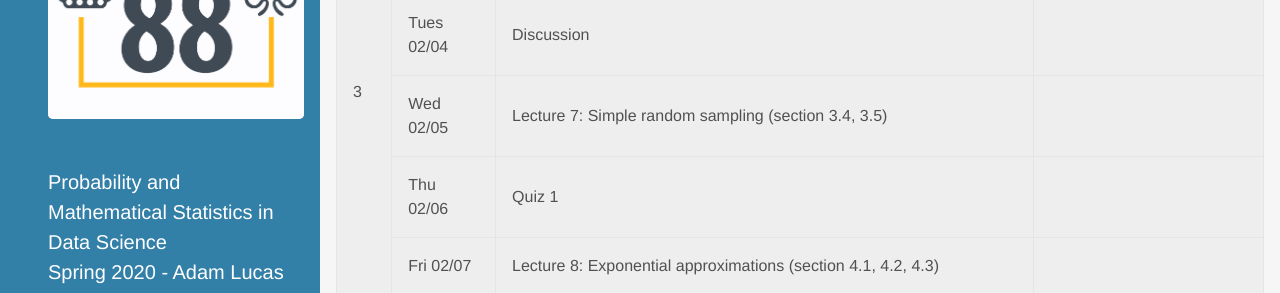
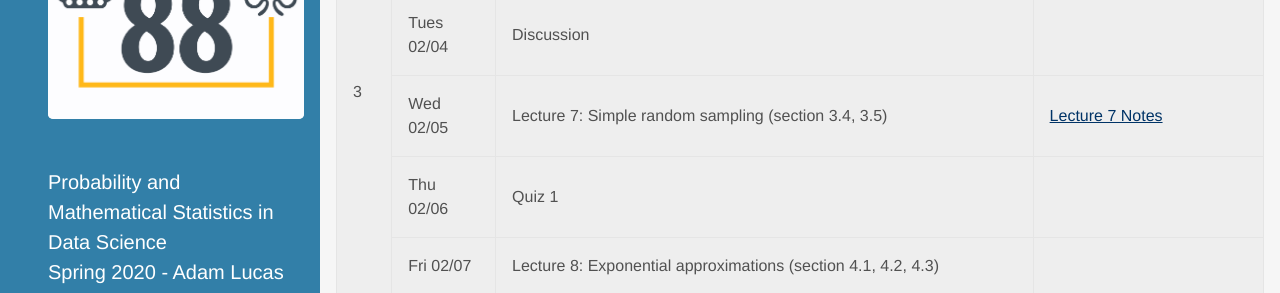
Before and after one commit to stat88/stat88.github.io, a Jekyll site: the page built from index.html, in a window 1280 px wide and 900 px high, scrolled down 1273 px. Shown: the part 153-446 px from the top of the window. Built offline with Jekyll 4.4.1, drawn with Linux system fonts in a browser that asks for light colours; some web fonts are replaced; the list of posts is cut into pages by our own code.

Commit message:
add notes

```diff
--- a/_data/syllabus2.yml
+++ b/_data/syllabus2.yml
@@ -67,6 +67,10 @@ weeks:
       content: "Discussion"
     - date: Wed 02/05
       content: "Lecture 7: Simple random sampling (section 3.4, 3.5)"
+      assignments:
+      - name: "Lecture 7 Notes"
+        url: http://stat88.org/assets/notes/Lec7.pdf
+
     - date: Thu 02/06
       content: "Quiz 1"
     - date: Fri 02/07
```
Also changed, not shown: 1 other file.
